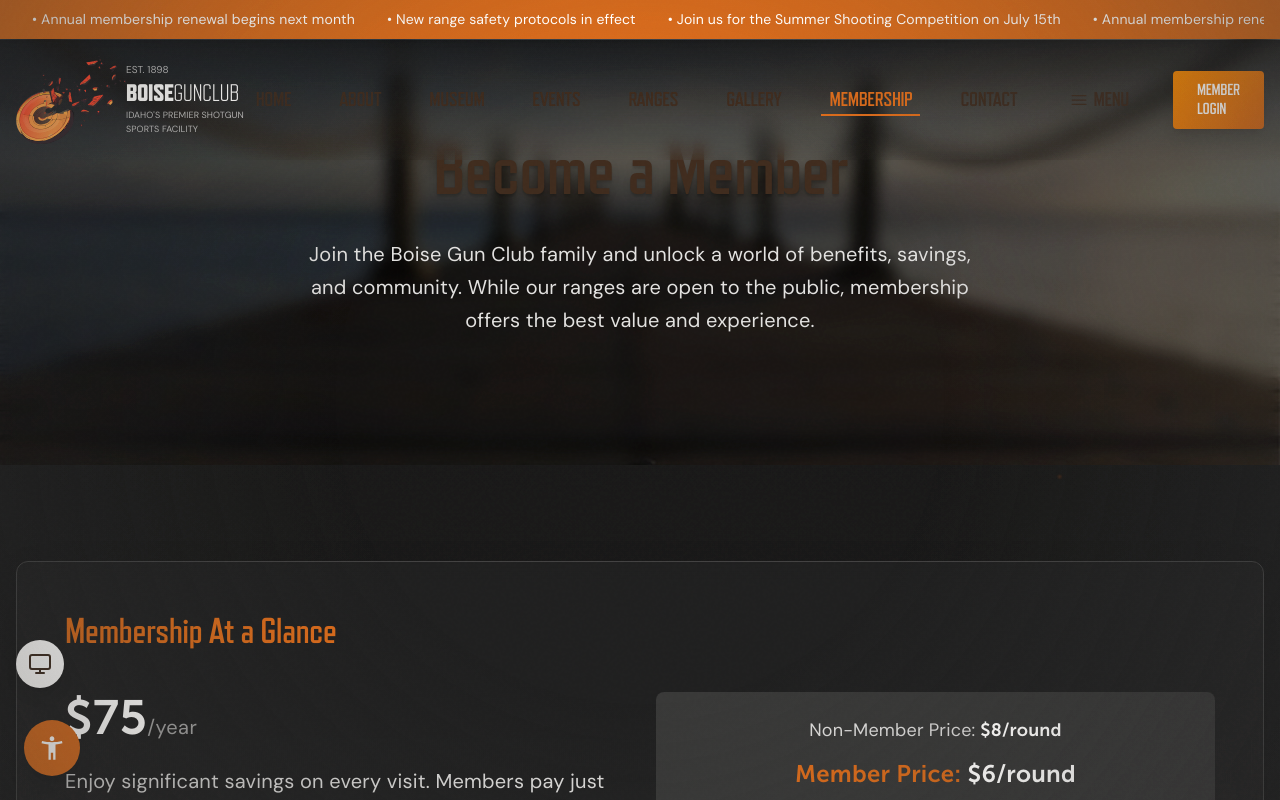
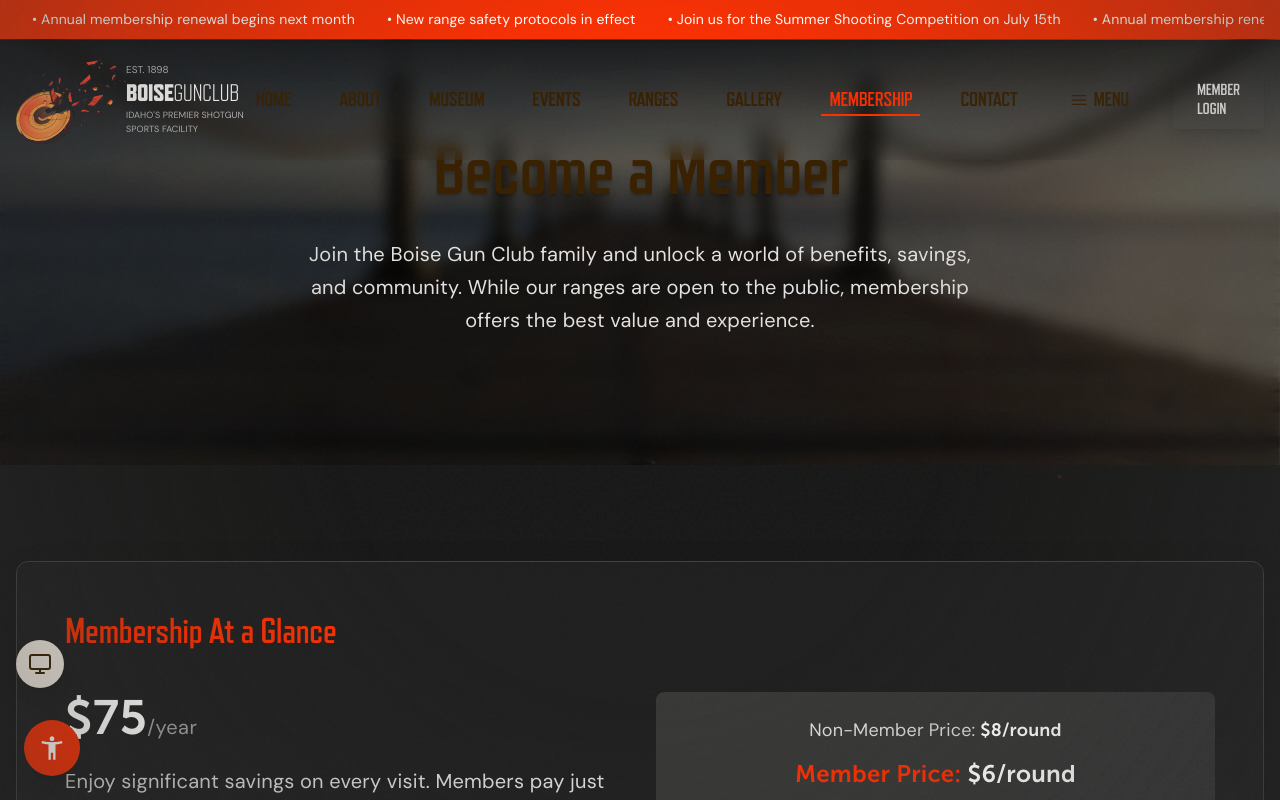
Before and after one commit to Innervate-Agency/the-boise-gun-club, a Next.js app: page /membership in a window 1280 px wide. Shown: the top 800 px of the page. Built offline with nearby package versions, Linux system fonts and the light colour scheme.

Commit message:
feat: Implement official branding with color system overhaul, typography updates, and component styling adjustments

```diff
--- a/src/app/about/page.tsx
+++ b/src/app/about/page.tsx
@@ -37,7 +37,7 @@
     <div className="relative min-h-screen bg-gradient-to-b from-neutral-900 to-black text-white overflow-x-hidden">
       {/* Subtle Background Effects */}
       <div className="absolute inset-0 z-0 pointer-events-none">
-        <ParticleAnimation colors={['#F28705', '#E85E27']} count={20} size={1.2} speed={0.15} className="opacity-5" />
+        <ParticleAnimation colors={['var(--accent-primary)', 'var(--accent-secondary)']} count={20} size={1.2} speed={0.15} className="opacity-5" />
       </div>
       {/* Page Header */}
       <motion.header
--- a/src/app/error.tsx
+++ b/src/app/error.tsx
@@ -26,7 +26,7 @@
       {/* Background effects */}
       <div className="absolute inset-0 z-0">
         <ParticleAnimation
-          colors={['#F28705', '#F2CB05']}
+          colors={['var(--accent-primary)', 'var(--accent-secondary)']}
           count={10}
           size={1.5}
           speed={0.1}
--- a/src/app/globals.css
+++ b/src/app/globals.css
@@ -58,16 +58,15 @@
     width: 12px;
     height: 12px;
   }
-
   ::-webkit-scrollbar-track {
-    background: #1a1614;
+    background: var(--bg-secondary);
     border-radius: 6px;
   }
 
   ::-webkit-scrollbar-thumb {
     background: linear-gradient(180deg, var(--accent-primary), var(--accent-secondary));
     border-radius: 6px;
-    border: 2px solid #1a1614;
+    border: 2px solid var(--bg-secondary);
   }
 
   ::-webkit-scrollbar-thumb:hover {
--- a/src/app/loading.tsx
+++ b/src/app/loading.tsx
@@ -4,7 +4,7 @@
 
 export default function Loading() {
     return (
-        <div className="fixed inset-0 z-50 flex items-center justify-center bg-[#121212]">
+        <div className="fixed inset-0 z-50 flex items-center justify-center bg-[var(--bg-primary)]">
             {/* Background effects */}
             <div className="absolute inset-0">
                 {/* Smoke texture */}
--- a/src/app/membership/page.tsx
+++ b/src/app/membership/page.tsx
@@ -127,10 +127,10 @@
             {benefits.map((benefit, index) => (
               <motion.div
                 key={index}
-                className="bg-neutral-800/50 backdrop-blur-md p-6 rounded-lg shadow-xl border border-neutral-700 hover:shadow-[#F25D27]/30 hover:border-[#F25D27]/50 transition-all duration-300 transform hover:-translate-y-1"
+                className="bg-neutral-800/50 backdrop-blur-md p-6 rounded-lg shadow-xl border border-neutral-700 hover:shadow-[var(--accent-primary)]/30 hover:border-[var(--accent-primary)]/50 transition-all duration-300 transform hover:-translate-y-1"
                 variants={sectionVariants} custom={index}
               >
-                <h3 className="text-xl font-semibold font-['Heading_Pro_Trial'] text-[#F25D27] mb-3">{benefit.title}</h3>
+                <h3 className="text-xl font-semibold font-['Rajdhani'] text-[var(--accent-primary)] mb-3">{benefit.title}</h3>
                 <p className="text-neutral-300 font-['Museo'] text-sm leading-relaxed">{benefit.description}</p>
               </motion.div>
             ))}
@@ -139,7 +139,7 @@
 
         {/* Call to Action Section */}
         <motion.section
-          className="text-center py-12 bg-gradient-to-r from-[#F25D27]/80 to-[#FF8C00]/80 backdrop-blur-sm rounded-xl shadow-2xl border border-orange-400/50"
+          className="text-center py-12 bg-gradient-to-r from-[var(--accent-primary)]/80 to-[var(--accent-secondary)]/80 backdrop-blur-sm rounded-xl shadow-2xl border border-orange-400/50"
           variants={sectionVariants} custom={4} initial="hidden" whileInView="visible" viewport={{ once: true, amount: 0.3 }}
         >
           <h2 className="text-3xl md:text-4xl font-bold font-['Refrigerator_Deluxe'] text-neutral-900 mb-6">
--- a/src/app/not-found.tsx
+++ b/src/app/not-found.tsx
@@ -12,7 +12,7 @@
       {/* Background effects */}
       <div className="absolute inset-0 z-0">
         <ParticleAnimation
-          colors={['#F28705', '#F2CB05']}
+          colors={['var(--accent-primary)', 'var(--accent-secondary)']}
           count={15}
           size={2}
           speed={0.2}
--- a/src/app/ranges/page.tsx
+++ b/src/app/ranges/page.tsx
@@ -57,7 +57,7 @@
           waveSpeed={0.08}
           className="opacity-60"
         />
-        <ParticleAnimation colors={['#F28705', '#E85E27']} count={25} size={1.3} speed={0.1} className="opacity-[0.07]" />
+        <ParticleAnimation colors={['var(--accent-primary)', 'var(--accent-secondary)']} count={25} size={1.3} speed={0.1} className="opacity-[0.07]" />
       </div>
       <motion.header
         initial={{ opacity: 0, y: -50 }}
--- a/src/styles/animations.css
+++ b/src/styles/animations.css
@@ -71,7 +71,7 @@
 /* Retrowave sun effect */
 .retrowave-sun {
   position: relative;
-  background: linear-gradient(0deg, #F25D27, #FFCC52);
+  background: linear-gradient(0deg, var(--accent-primary), var(--accent-tertiary));
   border-radius: 50%;
 }
 
@@ -99,11 +99,10 @@
   left: -50%;
   width: 200%;
   height: 200%;
-  background: repeating-conic-gradient(
-    #F25D27 0deg 10deg,
-    #FFCC52 10deg 20deg,
-    #51A696 20deg 30deg,
-    #2484BF 30deg 40deg
+  background: repeating-conic-gradient(    var(--accent-primary) 0deg 10deg,
+    var(--accent-tertiary) 10deg 20deg,
+    var(--accent-green) 20deg 30deg,
+    var(--accent-blue) 30deg 40deg
   );
   opacity: 0.1;
   pointer-events: none;
--- a/src/styles/themes.css
+++ b/src/styles/themes.css
@@ -282,63 +282,9 @@
   border-color: var(--accent-primary);
 }
 
-/* Base theme variables - LIGHT MODE DEFAULTS */
-:root {
-  /* Base colors - Light Theme */
-  --bg-primary: #FAF7F0; /* Cream - warm white */
-  --bg-secondary: #FFFFFF; /* Pure white for cards/modals - can remain, or slightly warmed if needed */
-  --bg-tertiary: #F5F5F5; /* Light gray for hover states */
-  --text-primary: #3D2B1F; /* Dark brown, like old ink - good contrast with cream */
-  --text-secondary: #7A5C44; /* Lighter brown, for secondary text */
-
-  /* Accent colors - Light Theme (Sophisticated 70s) */
-  --accent-primary: #D2691E;    /* Rich Muted Orange - primary call to action */
-  --accent-secondary: #F28705;  /* Lahoma Orange (from brand guidelines) - secondary actions, highlights. May need to mute this if it clashes. */
-  --accent-gold: #B8860B;       /* Dark Goldenrod - for highlights, borders */
-  --accent-darkred: #8C1818;    /* Deep Red - for warnings or special highlights */
-  --accent-forest-green: #355E3B; /* Deep Forest Green - for accents */
-
-  /* Glass effect - Light Theme */
-  --glass-bg: rgba(250, 247, 240, 0.6); /* Creamy transparent */
-  --glass-border: rgba(210, 105, 30, 0.2); /* Subtle muted orange border */
-
-  /* Gradients - Light Theme */
-  --gradient-primary: linear-gradient(135deg, #F28705 0%, #D2691E 100%); /* Orange gradient */
-
-  /* Additional accent colors - Light Theme */
-  --accent-tertiary: #355E3B;   /* Deep Forest Green (replaces Dark Teal) - for information, tags */
-  --accent-quaternary: #2F2F2F; /* Charcoal (replaces Steel Blue) - for links or less prominent actions */
-  --accent-olive: #556B2F;      /* Dark Olive Green - for natural tones */
-  --accent-yellow: #FFBF00;     /* Amber/Yellow - for attention */
-  --accent-orangered: #FF4500;  /* OrangeRed - vibrant accent */
-  --accent-deepblue: #004E98;   /* Deeper Blue */
-  --accent-darkteal: #004D40;   /* Darker Teal */
-
-  /* UI elements - Light Theme */
-  --grid-color: rgba(61, 43, 31, 0.1); /* Subtle brown grid lines */
-
-  /* Gradients - Light Theme */
-  --gradient-secondary: linear-gradient(90deg, #027368, #2467B8);
-  --gradient-retro: linear-gradient(180deg, #D54F00, #F28705, #FFBF00);
-  --gradient-sunset: linear-gradient(45deg, #D54F00, #F28705, #FFD700); /* Gold instead of F2CF63 */
-
-  /* Special elements - Light Theme */
-  --shadow-color: rgba(61, 43, 31, 0.15); /* Softer brown shadow */
-  --glow-color: rgba(213, 79, 0, 0.4);    /* Orange glow */
-
-  /* Transitions */
-  --transition-speed: 0.3s;
-
-  /* Containers - Light Theme */
-  --terminal-green: #027368; /* Teal for "green" elements */
-  --terminal-amber: #FFBF00; /* Amber for "yellow" elements */
-  --footer-bg: #E6E0D9;    /* Lighter footer background */
-
-  /* Other brand colors (can remain consistent or adapt) */
-  --leonard-yellow: #F2CB05; /* This is a specific brand color, might keep it */
-  --lahoma-orange: #F28705;  /* This is a specific brand color, might keep it */
-  --dark-bg: #3D2B1F; /* Dark brown, for contrast elements if needed in light mode */
-}
+/* Base theme variables - OFFICIAL BRAND COLORS ONLY */
+/* Light theme colors already defined above in [data-theme="light"] */
+/* Dark theme colors already defined above in [data-theme="dark"] */
 
 /* Dark theme variables */
 [data-theme='dark'] {
--- a/src/styles/utilities.css
+++ b/src/styles/utilities.css
@@ -47,7 +47,7 @@
 
 /* Multi-color psychedelic gradient text */
 .psychedelic-text {
-  background: linear-gradient(90deg, #F25D27, #FFCC52, #51A696, #2484BF, #D54F00);
+  background: linear-gradient(90deg, var(--accent-primary), var(--accent-tertiary), var(--accent-green), var(--accent-blue), var(--accent-secondary));
   background-size: 400% 100%;
   animation: gradient-shift 8s ease infinite;
   -webkit-background-clip: text;
```
Also changed, not shown: 1 other file (tests, documents, lock files or other folders).
